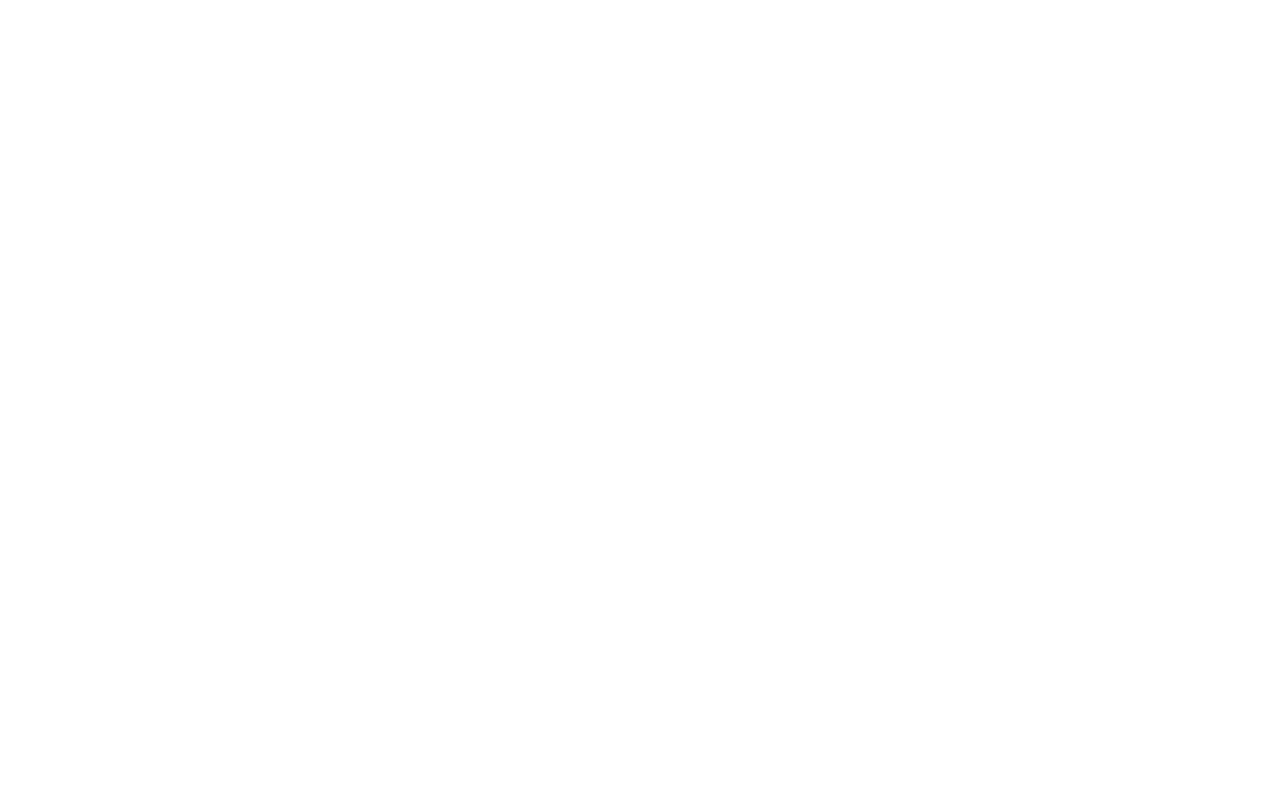
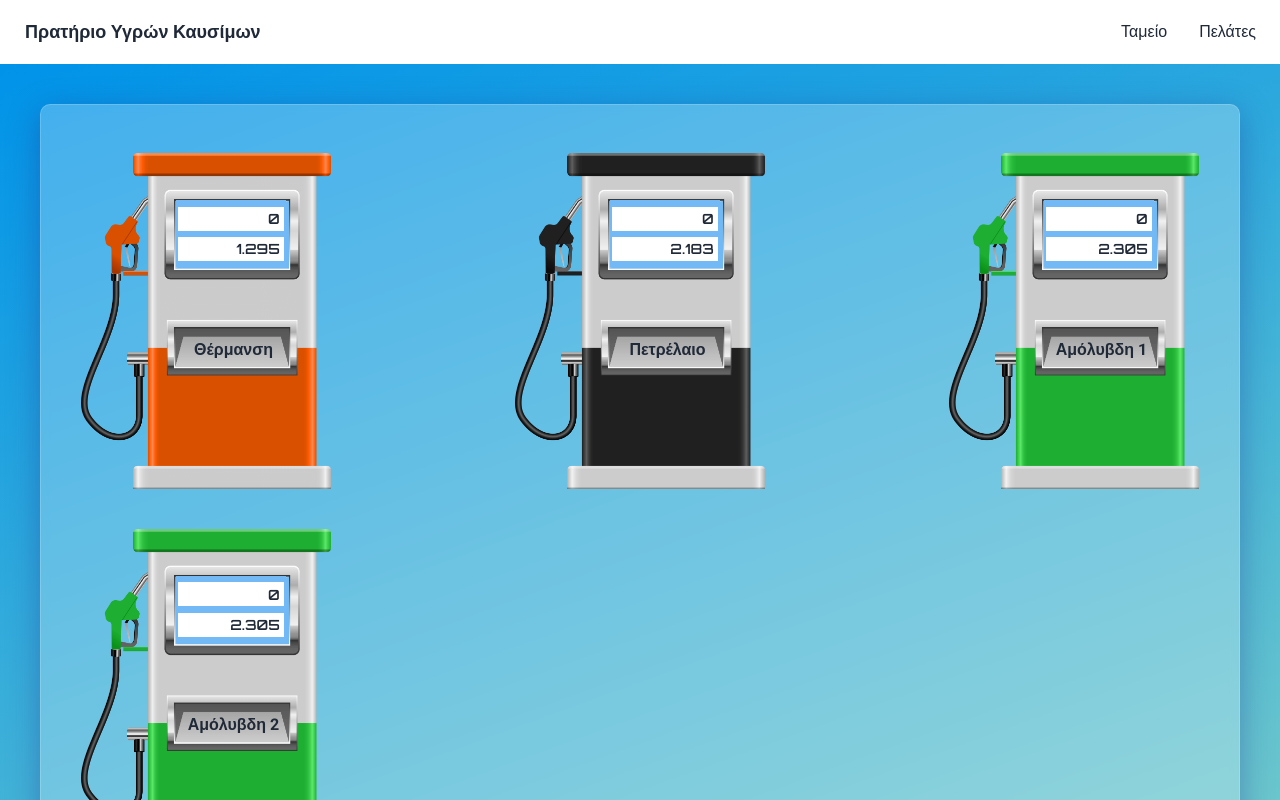
Before and after one commit to zachfotis/gas-station-admin, a React (Vite) app: page /cashier in a window 1280 px wide. Before the commit this address had no page. Shown: the top 800 px of the page. Built offline with nearby package versions, Linux system fonts and the light colour scheme.

Commit message:
add navbar

```diff
--- a/package.json
+++ b/package.json
@@ -9,6 +9,7 @@
     "preview": "vite preview"
   },
   "dependencies": {
+    "daisyui": "^2.42.1",
     "firebase": "^9.14.0",
     "react": "^18.2.0",
     "react-dom": "^18.2.0",
--- a/src/App.jsx
+++ b/src/App.jsx
@@ -2,16 +2,20 @@
 import { BrowserRouter as Router, Route, Routes } from 'react-router-dom';
 import './App.css';
 import Cashier from './pages/Cashier';
+import Navbar from './components/Navbar';
 
 function App() {
   return (
+    <section className="flex flex-col justify-start items-center min-h-screen">
       <FirebaseProvider>
         <Router>
+          <Navbar />
           <Routes>
-          <Route path="/" element={<Cashier />} />
+            <Route path="/cashier" element={<Cashier />} />
           </Routes>
         </Router>
       </FirebaseProvider>
+    </section>
   );
 }
 
--- /dev/null
+++ b/src/components/Navbar.jsx
@@ -0,0 +1,24 @@
+import { Link } from 'react-router-dom';
+
+function Navbar() {
+  return (
+    <div className="navbar bg-base-100 shadow-lg">
+      <div className="flex-1">
+        <Link to="/" className="btn btn-ghost normal-case text-lg">
+          Πρατήριο Υγρών Καυσίμων
+        </Link>
+      </div>
+      <div className="flex-none">
+        <ul className="menu menu-horizontal p-0">
+          <li>
+            <Link to="/cashier">Ταμείο</Link>
+          </li>
+          <li>
+            <Link to="/customers">Πελάτες</Link>
+          </li>
+        </ul>
+      </div>
+    </div>
+  );
+}
+export default Navbar;
--- a/src/components/Pump.jsx
+++ b/src/components/Pump.jsx
@@ -14,8 +14,6 @@
         return PumpHeating;
       case 'Πετρέλαιο':
         return PumpDiesel;
-      case 'Αμόλυβδη':
-        return PumpUnleaded;
       default:
         return PumpUnleaded;
     }
@@ -28,19 +26,19 @@
         <input
           type="number"
           placeholder="μετρητής"
-          className="w-[96%] h-[36%] px-1 absolute top-[10%] left-[2%] z-20 text-base text-right"
+          className="w-[96%] h-[36%] px-1 absolute top-[10%] left-[2%] z-20 text-sm text-right font-Orbitron font-[600]"
           value={pumpCounter}
           onChange={(e) => setPumpCounter(e.target.value)}
         />
         <input
           type="number"
           placeholder="τιμή"
-          className="w-[96%] h-[36%] px-1 absolute top-[55%] left-[2%] z-20 text-base text-right"
+          className="w-[96%] h-[36%] px-1 absolute top-[55%] left-[2%] z-20 text-sm text-right font-Orbitron font-[600]"
           value={pumpPrice}
           onChange={(e) => setPumpPrice(e.target.value)}
         />
       </div>
-      <h1 className="absolute w-[40%] top-[55%] left-[41%] text-base font-bold font-RobotoMono text-center">{type}</h1>
+      <h1 className="absolute w-[40%] top-[55%] left-[41%] text-base font-bold text-center">{type}</h1>
     </div>
   );
 }
--- a/src/main.css
+++ b/src/main.css
@@ -1,5 +1,5 @@
 @import url('https://fonts.googleapis.com/css2?family=Roboto:ital,wght@0,100;0,300;0,400;0,500;0,700;0,900;1,100;1,300;1,400;1,500;1,700;1,900&display=swap');
-@import url('https://fonts.googleapis.com/css2?family=Roboto+Mono:ital,wght@0,100;0,200;0,300;0,400;0,500;0,600;0,700;1,100;1,200;1,300;1,400;1,500;1,600;1,700&display=swap');
+@import url('https://fonts.googleapis.com/css2?family=Orbitron:wght@400;500;600;700;800;900&display=swap');
 @import url('https://fonts.googleapis.com/css2?family=Montserrat:ital,wght@0,100;0,200;0,300;0,400;0,500;0,600;0,700;0,800;0,900;1,100;1,200;1,300;1,400;1,500;1,600;1,700;1,800;1,900&display=swap');
 @tailwind base;
 @tailwind components;
--- a/src/pages/Cashier.css
+++ b/src/pages/Cashier.css
@@ -2,3 +2,12 @@
   background-color: #0093e9;
   background-image: linear-gradient(160deg, #0093e9 0%, #80d0c7 100%);
 }
+
+.pumps {
+  background: rgba(255, 255, 255, 0.25);
+  box-shadow: 0 8px 32px 0 rgba(31, 38, 135, 0.37);
+  backdrop-filter: blur(4px);
+  -webkit-backdrop-filter: blur(4px);
+  border-radius: 10px;
+  border: 1px solid rgba(255, 255, 255, 0.18);
+}
--- a/src/pages/Cashier.jsx
+++ b/src/pages/Cashier.jsx
@@ -3,13 +3,15 @@
 
 function Cashier() {
   return (
-    <section className="cashier w-full min-h-screen flex flex-col justify-center items-center p-10">
-      <div className="w-full max-w-[1280px] flex justify-between items-center gap-10 flex-wrap">
+    <section className="cashier flex-1 w-full flex flex-col justify-center items-center gap-10 p-10">
+      <div className="pumps relative w-full max-w-[1280px] flex justify-between items-center gap-10 flex-wrap px-10 py-12">
         <Pump price={1.295} type="Θέρμανση" />
         <Pump price={2.183} type="Πετρέλαιο" />
-        <Pump price={2.305} type="Αμόλυβδη" />
-        <Pump price={2.305} type="Αμόλυβδη" />
+        <Pump price={2.305} type="Αμόλυβδη 1" />
+        <Pump price={2.305} type="Αμόλυβδη 2" />
+        <h1 className="absolute bottom-1 right-4">Τελευταία Ενημέρωση: 28/11/22</h1>
       </div>
+      <button class="btn btn-warning">Ενημερωση Αντλιων</button>
     </section>
   );
 }
--- a/tailwind.config.cjs
+++ b/tailwind.config.cjs
@@ -21,9 +21,9 @@
     },
     fontFamily: {
       sans: ['Roboto', 'sans-serif'],
-      RobotoMono: ['Roboto Mono', 'monospace'],
+      Orbitron: ['Orbitron', 'sans-serif'],
       Montserrat: ['Montserrat', 'sans-serif'],
     },
   },
-  plugins: [],
+  plugins: [require('daisyui')],
 };
```
Also changed, not shown: src/assets/icons/logo.png (added), 1 other file (tests, documents, lock files or other folders). Lines whose indentation alone changed are shown as unchanged.
